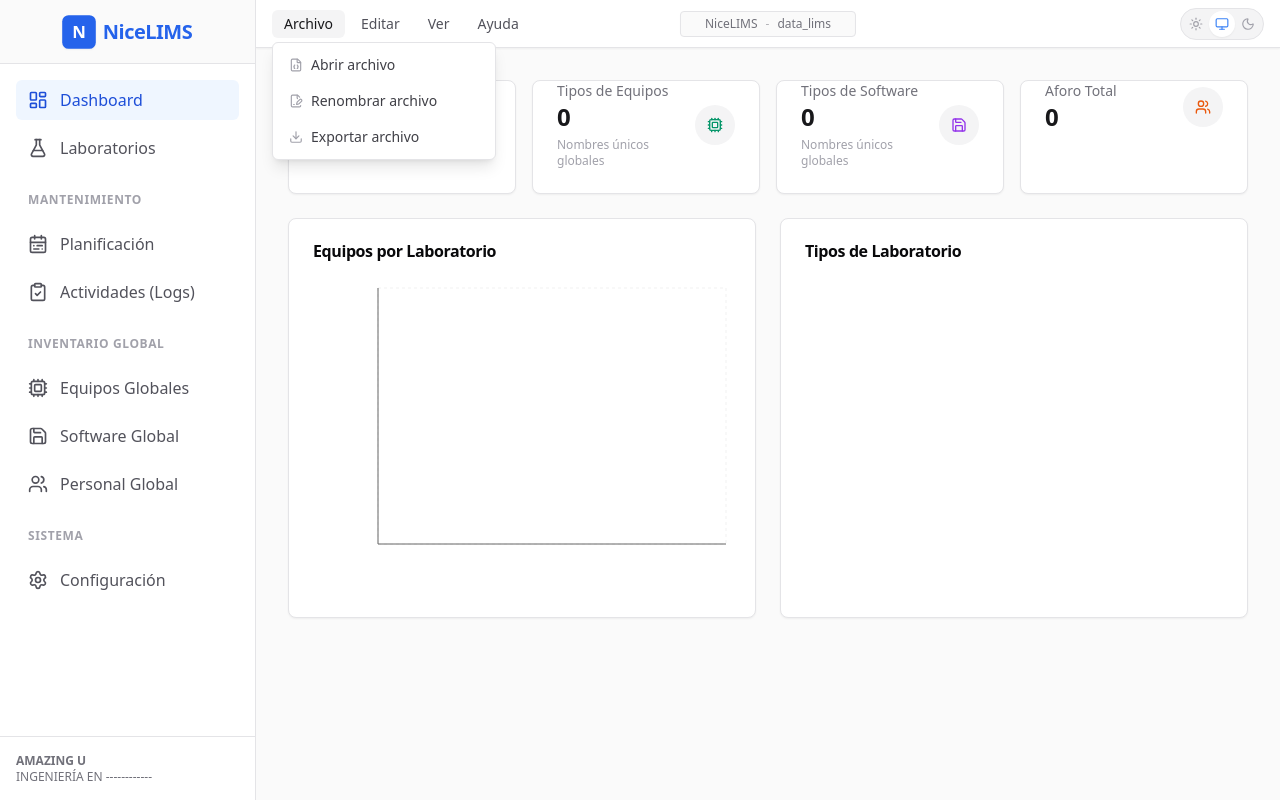
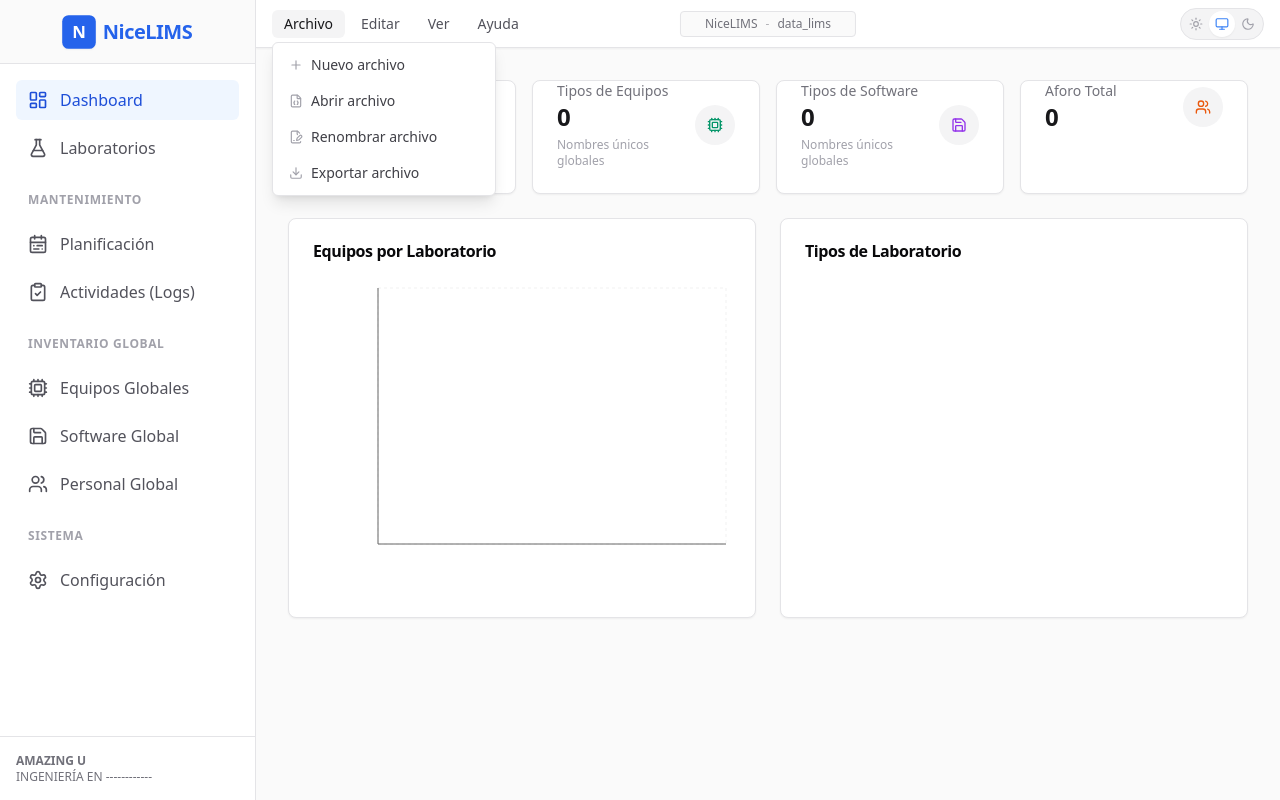
Before and after one commit to tcasaniv/nicelims, a React (Vite) app: page / in a window 1280 px wide. Both pictures are taken after a click on the button "Archivo". Built offline with nearby package versions, Linux system fonts and the light colour scheme.

Commit message:
feat: Añade opción Nuevo archivo

```diff
--- a/App.tsx
+++ b/App.tsx
@@ -40,6 +40,7 @@ const App: React.FC = () => {
     const [isDeleteModalOpen, setIsDeleteModalOpen] = useState(false);
     const [isAboutModalOpen, setIsAboutModalOpen] = useState(false);
     const [isRenameModalOpen, setIsRenameModalOpen] = useState(false);
+    const [isNewFileModalOpen, setIsNewFileModalOpen] = useState(false);
     const [tempFileName, setTempFileName] = useState("");
     const [labToDelete, setLabToDelete] = useState<number | null>(null);
 
@@ -104,6 +105,16 @@ const App: React.FC = () => {
         document.body.appendChild(downloadAnchorNode);
         downloadAnchorNode.click();
         downloadAnchorNode.remove();
+    };
+
+    // New File Logic
+    const handleNewFile = () => {
+        setData(DEFAULT_DATA);
+        setFileName("data_lims");
+        setCurrentView('DASHBOARD');
+        setSelectedLabIndex(null);
+        setNavTarget(null);
+        setIsNewFileModalOpen(false);
     };
 
     // Rename Logic
@@ -463,6 +474,7 @@ const App: React.FC = () => {
                     onNavigate={navigateTo}
                     onAddLab={handleAddLab}
                     onShowAbout={() => setIsAboutModalOpen(true)}
+                    onNewFile={() => setIsNewFileModalOpen(true)}
                 />
 
                 <main className="flex-1 overflow-auto p-4 md:p-8">
@@ -578,6 +590,20 @@ const App: React.FC = () => {
             </Modal>
 
             <Modal
+                isOpen={isNewFileModalOpen}
+                onClose={() => setIsNewFileModalOpen(false)}
+                title="Nuevo Archivo"
+                footer={
+                    <>
+                        <Button variant="ghost" onClick={() => setIsNewFileModalOpen(false)}>Cancelar</Button>
+                        <Button variant="danger" onClick={handleNewFile}>Crear Nuevo Archivo</Button>
+                    </>
+                }
+            >
+                <p>¿Estás seguro de que deseas crear un nuevo archivo? Se perderán todos los cambios no exportados.</p>
+            </Modal>
+
+            <Modal
                 isOpen={isAboutModalOpen}
                 onClose={() => setIsAboutModalOpen(false)}
                 title="Acerca de NiceLIMS"
--- a/components/Layout/MenuBar.tsx
+++ b/components/Layout/MenuBar.tsx
@@ -14,6 +14,7 @@ interface MenuBarProps {
   onNavigate: (view: ViewType) => void;
   onAddLab: () => void;
   onShowAbout: () => void;
+  onNewFile: () => void;
 }
 
 export const MenuBar: React.FC<MenuBarProps> = ({
@@ -26,7 +27,8 @@ export const MenuBar: React.FC<MenuBarProps> = ({
   toggleSidebar,
   onNavigate,
   onAddLab,
-  onShowAbout
+  onShowAbout,
+  onNewFile
 }) => {
   const fileInputRef = useRef<HTMLInputElement>(null);
 
@@ -56,6 +58,7 @@ export const MenuBar: React.FC<MenuBarProps> = ({
     {
       label: 'Archivo',
       items: [
+        { label: 'Nuevo archivo', action: onNewFile, icon: <Plus size={14} /> },
         { label: 'Abrir archivo', action: triggerImport, icon: <FileJson size={14} /> },
         { label: 'Renombrar archivo', action: onRename, icon: <FilePenLine size={14} /> },
         { label: 'Exportar archivo', action: onExport, icon: <Download size={14} /> },
```
